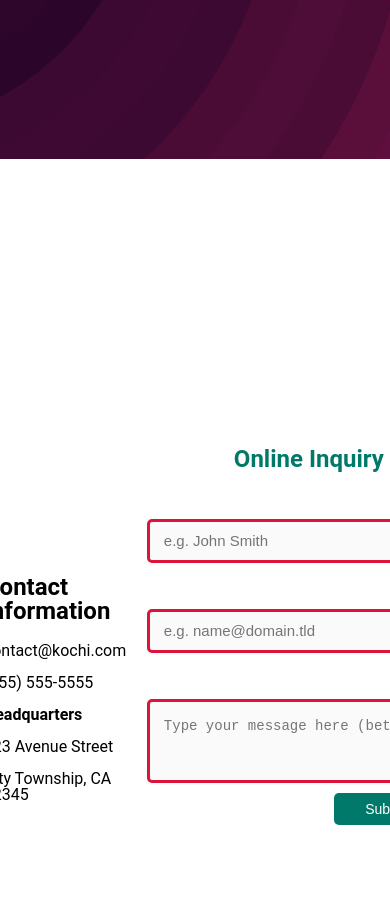
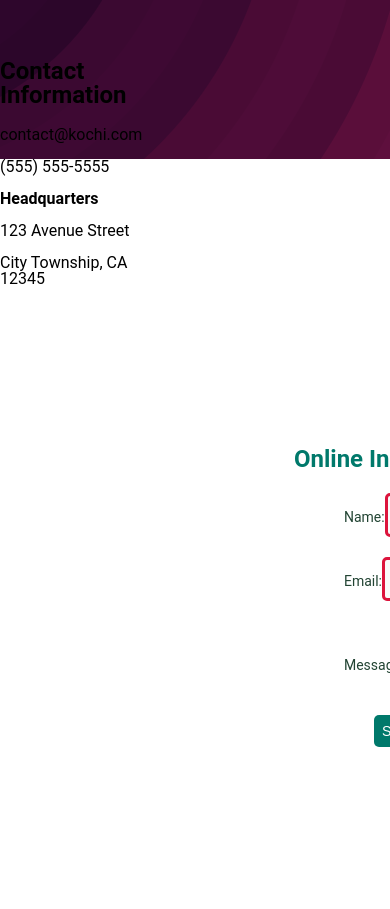
Before and after one commit to waleedarman/test, a plain HTML site: page pages/contact.html in a window 390 px wide. Shown: the part 191-1100 px from the top of the page. Drawn offline with Linux system fonts and the light colour scheme.

Commit message:
first commit

```diff
--- a/css/page2.css
+++ b/css/page2.css
@@ -165,17 +165,21 @@ label {
     display: flex;
     flex-direction: column;
 }
+
 @media (max-width: 780px) {
     .contact-info {
         margin-bottom: 80px;
-        margin-left: 0; /* إزالة الهامش الإضافي */
-        padding-left: 20px; /* بدلاً من ذلك استخدم Padding */
-        text-align: left; /* تأكد أن النص محاذٍ لليسار */
+        margin-left: 0; /* إزالة أي إزاحة غير ضرورية */
+        padding-left: 0; /* التأكد من عدم وجود مسافة من اليسار */
+        text-align: left; /* محاذاة النص لليسار */
+        position: absolute; /* تثبيت العنصر بحيث لا يتحرك */
+        left: 0; /* جعله يلتصق بأقصى اليسار */
     }
 
     .contact-section {
-        flex-direction: column; /* تغيير التوزيع لجعله عامودي بدلاً من أفقي */
-        align-items: flex-start; /* تأكد من محاذاته لليسار */
+        flex-direction: row; /* جعله أفقيًا */
+        justify-content: flex-start; /* التأكد من محاذاته لأقصى اليسار */
+        align-items: flex-start;
     }
 
     .main-container {
@@ -185,28 +189,29 @@ label {
 
     .form-group {
         display: flex;
-        flex-direction: column; /* تغيير المحاذاة إلى عامودية */
+        flex-direction: row;
         width: 100%;
     }
 
     .form-group input,
     .form-group textarea {
-        width: 100%; /* اجعل العناصر تأخذ العرض بالكامل */
+        flex: 1;
+        width: 85%;
         padding: 14px;
         font-size: 15px;
-        margin-left: 0; /* إزالة الهامش الإضافي */
+        margin-left: 0; /* إزالة الإزاحة */
     }
 
     .contact-form {
-        width: 100%;
+        width: 95%;
         max-width: 550px;
-        margin-left: 0; /* إزالة أي إزاحة غير ضرورية */
+        margin-left: 0;
     }
 
     .button-group {
         display: flex;
-        justify-content: flex-start; /* جعل الأزرار تبدأ من اليسار */
-        padding-left: 20px;
+        justify-content: flex-start; /* محاذاة الأزرار لأقصى اليسار */
+        padding-left: 0;
     }
 
     .reset-button,
@@ -215,6 +220,6 @@ label {
         font-size: 14px;
         padding: 8px;
         position: relative;
-        left: 0; /* إزالة الإزاحة */
+        left: 0; /* إزالة أي إزاحة إضافية */
     }
 }
```
